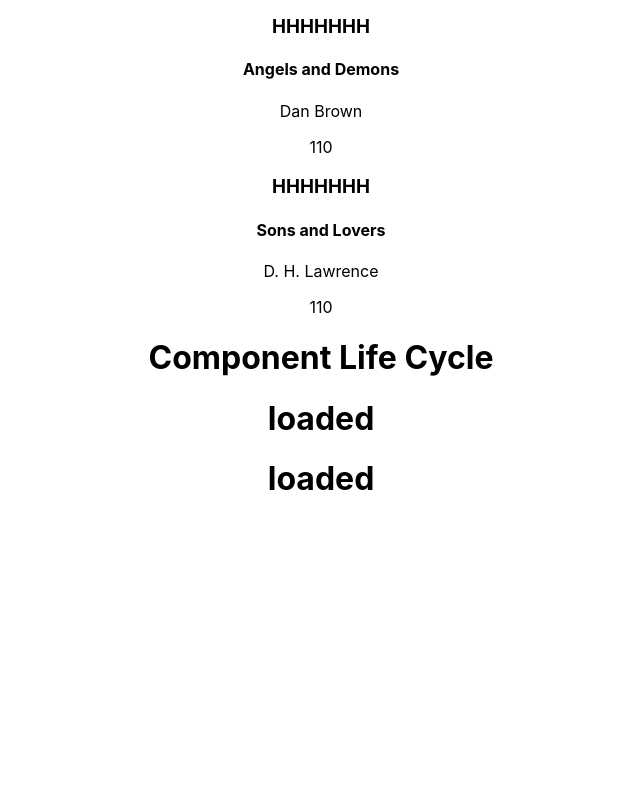
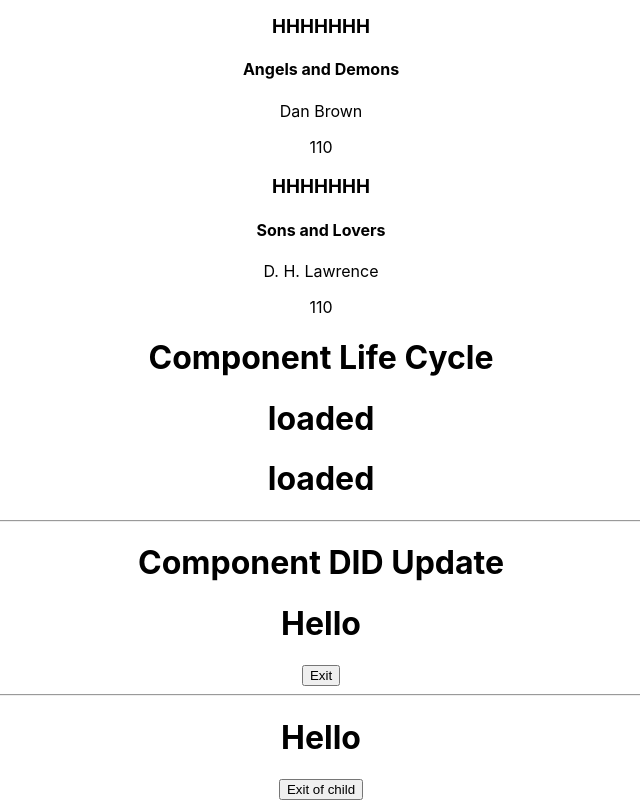
Before and after one commit to AlAliMazen/React-walking-through, a React (Create React App) app in the folder first-app/: page / in a window 1280 px wide. Shown: the part 1469-2269 px from the top of the page, without its empty margins (319-959 px from the left). Before the commit the page ends 1989 px from the top, so only its background shows below. Built offline with nearby package versions, Linux system fonts and the light colour scheme.

Commit message:
creating Component Did Update mechanism in bith parent and child

```diff
--- a/first-app/src/App.js
+++ b/first-app/src/App.js
@@ -13,6 +13,7 @@
 import MethodsAsPropsParent from './components/MethodsAsPropsParent';
 import RenderingLists from './components/RenderingLists';
 import LifeCylesCDM from './components/LifeCylesCDM';
+import LifeCylesCDU from './components/LifeCylesCDU';
 
 
 
@@ -35,6 +36,9 @@
       <RenderingLists/>
       <h1>Component Life Cycle</h1>
       <LifeCylesCDM/>
+      <hr/>
+      <h1>Component DID Update</h1>
+      <LifeCylesCDU/>
 
     </div>
   );
--- /dev/null
+++ b/first-app/src/components/LifeCylesCDU.js
@@ -0,0 +1,53 @@
+import React, { Component } from 'react';
+import LifeCylesCDUChild from './LifeCylesCDUChild';
+
+export class LifeCylesCDU extends Component {
+    constructor(props) {
+      console.log("Class Constructor")
+      super(props)
+
+      this.state = {
+         greetingTxt:"Hello"
+      }
+    }
+    /**
+     * when using the Component Did Update the flow of the code happens as following :
+     * 1- constructor will be called first
+     * 2- reder function will be called afterwards
+     * 3- when button clicked the ComponentDidUpdate will be called as a reaction to the state being updated
+     * 4- Render function will be called then to update the new state
+     *
+     * note that constructor won't be called when updating
+     */
+
+    /**
+     * When we have a child which has also a componentDidUpdate it must be updated first before going back to the parent
+     * though when parent is updated, all children will also be updated which causes Application slow down
+     * thus as a rule of thumb you may consider making independent components.
+     */
+    changeGreeting=() => {
+        console.log("Change Greeting method")
+        this.setState(prevState => {
+            console.log("Updating the state")
+            return {
+                greetingTxt:prevState.greetingTxt==="Hello"?"Goodbye":"Hello"
+            }
+        })
+    }
+    componentDidUpdate(){
+        console.log("Method of Update component !")
+    }
+  render() {
+    console.log("Render function of CDU")
+    return (
+      <div>
+        <h1>{this.state.greetingTxt}</h1>
+        <button onClick={this.changeGreeting}>Exit</button>
+        <hr/>
+        <LifeCylesCDUChild/>
+      </div>
+    )
+  }
+}
+
+export default LifeCylesCDU
--- /dev/null
+++ b/first-app/src/components/LifeCylesCDUChild.js
@@ -0,0 +1,34 @@
+import React, { Component } from 'react'
+
+export class LifeCylesCDUChild extends Component {
+    constructor(props) {
+        console.log("CDU Class Constructor")
+        super(props)
+
+        this.state = {
+           greetingTxt:"Hello"
+        }
+      }
+      changeGreeting=() => {
+          console.log("CDU CHILD Change Greeting method")
+          this.setState(prevState => {
+              return {
+                  greetingTxt:prevState.greetingTxt==="Hello"?"Goodbye":"Hello"
+              }
+          })
+      }
+      componentDidUpdate(){
+          console.log("CDU Method of Update component !")
+      }
+    render() {
+      console.log("CDU Render function of CDU")
+      return (
+        <div>
+          <h1>{this.state.greetingTxt}</h1>
+          <button onClick={this.changeGreeting}>Exit of child</button>
+        </div>
+      )
+    }
+  }
+
+export default LifeCylesCDUChild
```
